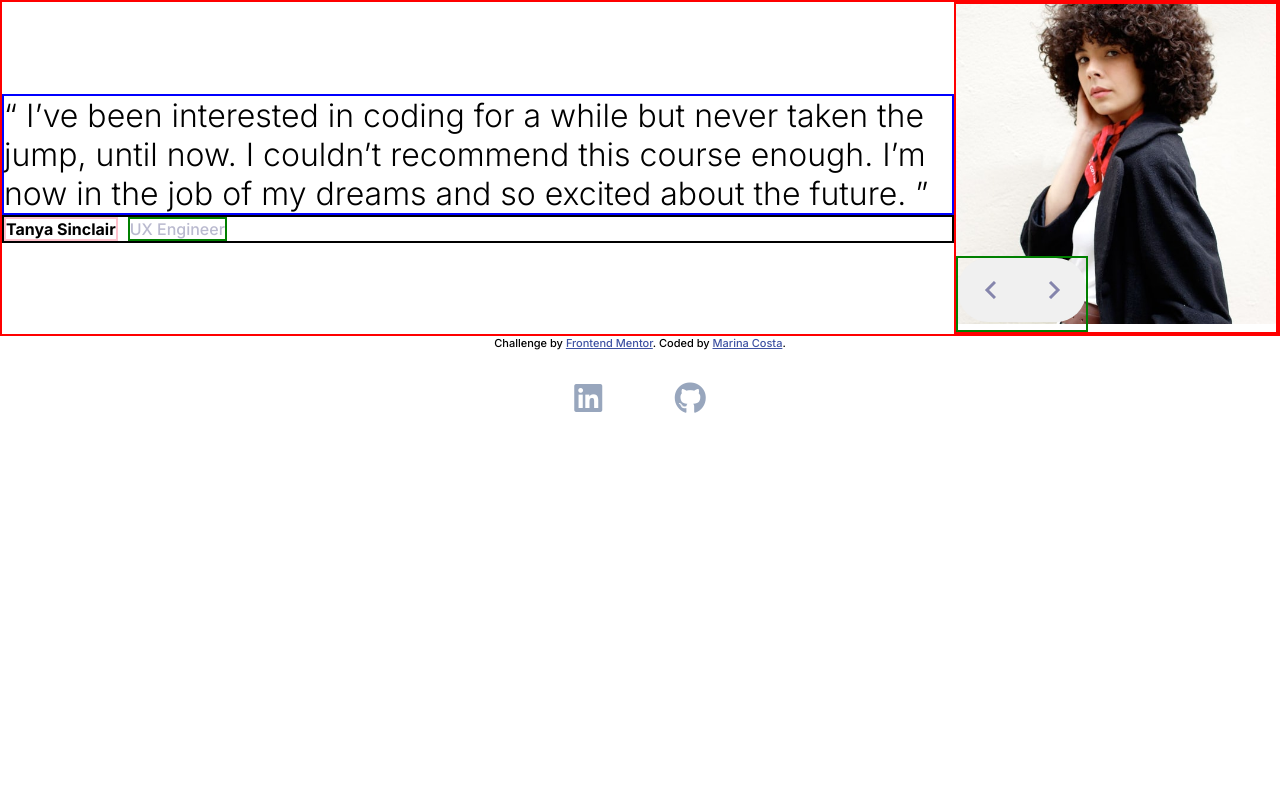
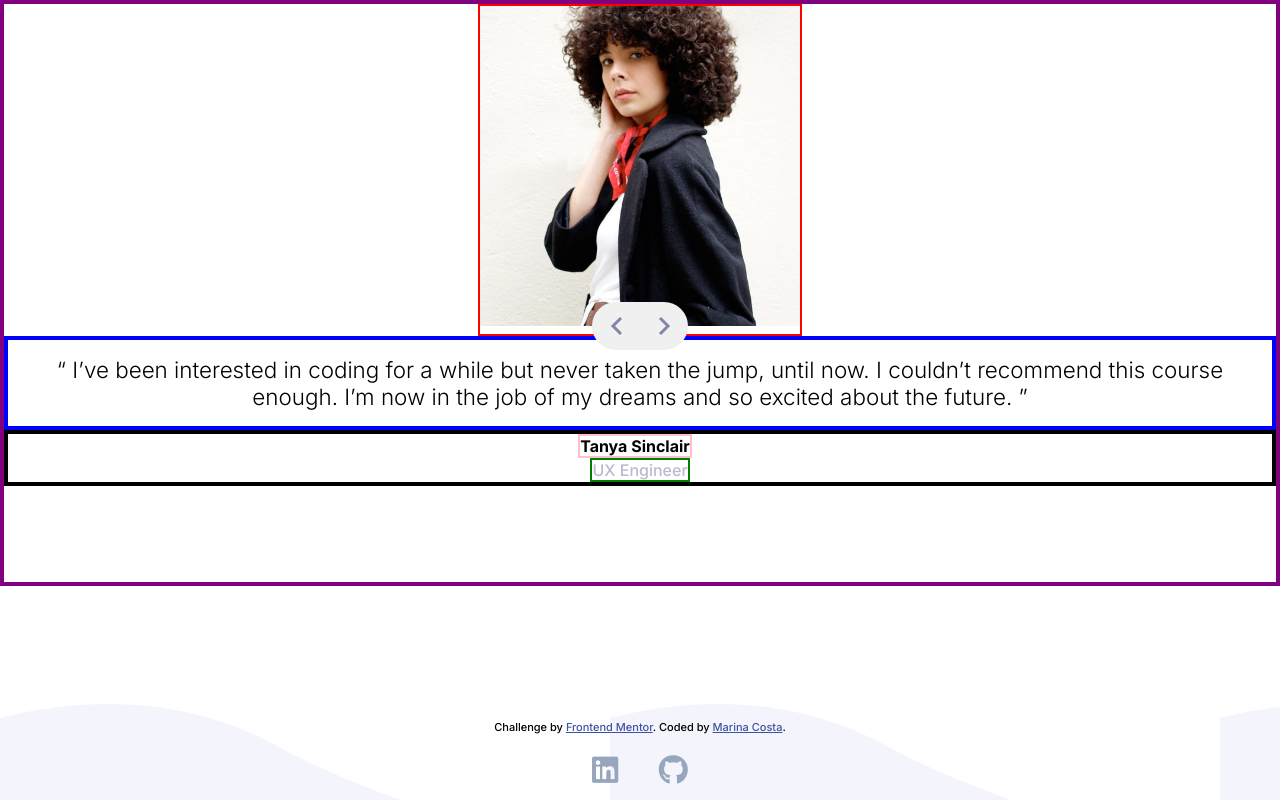
Before and after one commit to MarinaFroes/frontend-mentor-testimonial, a plain HTML site: page index.html in a window 1280 px wide. Drawn offline with Linux system fonts and the light colour scheme.

Commit message:
styles: Add pattern and adjust positioning

```diff
--- a/style.css
+++ b/style.css
@@ -19,28 +19,50 @@ html {
 }
 
 body {
+  position: relative;
   background-color: var(--main-color);
+  min-height: 100vh;
+  display: flex;
+  flex-direction: column;
 }
 
 .testimonial-container {
   display: flex;
-  border: 2px solid red;
+  flex-direction: column-reverse;
+  border: 4px solid purple;
   align-items: center;
+  padding-bottom: 3rem;
 }
 
 .text-container {
   display: flex;
   flex-direction: column;
+  position: relative;
+  border: 4px solid pink;
+  margin: 1.5rem 0 0 0;
+}
+
+.quote-pattern {
+  position: absolute;
+  height: 2rem;
+  top: -1rem;
+  left: 50%;
+  margin-left: -1rem;
 }
 
 .text {
-  border: 2px solid blue;
+  text-align: center;
+  border: 4px solid blue;
   font-weight: var(--leight-font-weight);
+  padding: 0.5rem;
+  font-size: 0.7rem;
 }
 
 .user-info {
   display: flex;
-  border: 2px solid black;
+  flex-direction: column;
+  align-items: center;
+  border: 4px solid black;
 }
 
 .name {
@@ -57,25 +79,40 @@ body {
   font-weight: var(--medium-font-weight);
 }
 
+.image-btn-container {
+  padding: 1.5rem;
+  background-image: url(./images/pattern-bg.svg);
+  background-repeat: no-repeat;
+  background-position: center;
+  background-size: contain;
+  margin: 1rem;
+  border: 4px solid green;
+}
+
 .image-container {
   border: 2px solid red;
   position: relative;
 }
 
 .user-image {
-  width: 10rem;
+  width: 100%;
+  max-width: 10rem;
 }
 
 .button-container {
-  border: 2px solid green;
   position: absolute;
-  bottom: 0;
+  bottom: -0.75rem;
+  left: 50%;
+  margin-left: -1.5rem;
+}
+
+button {
+  width: 1.5rem;
+  height: 1.5rem;
+  border: none;
 }
 
 .next-button {
-  width: 2rem;
-  height: 2rem;
-  border: none;
   border-radius: 0 30px 30px 0;
   background: #f0f0f0 url(./images/icon-next.svg);
   background-position: center;
@@ -83,9 +120,6 @@ body {
 }
 
 .previous-button {
-  width: 2rem;
-  height: 2rem;
-  border: none;
   border-radius: 30px 0 0 30px;
   background: #f0f0f0 url(./images/icon-prev.svg);
   background-position: center;
@@ -96,11 +130,17 @@ body {
 
 footer {
   text-align: center;
+  height: 3rem;
+  width: 100%;
+  position: absolute;
+  bottom: 0;
+  background: url("./images/pattern-curve.svg");
 }
 
 .attribution {
   font-size: 11px;
   text-align: center;
+  padding: 0.5rem;
 }
 
 .attribution a {
@@ -108,9 +148,10 @@ footer {
 }
 
 .icon {
+  font-size: 30px;
   text-decoration: none;
   color: hsl(218, 22%, 67%);
-  padding: 1rem;
+  padding: 0 0.5rem 0.5rem 0.5rem;
 }
 
 .icon:hover {
```
